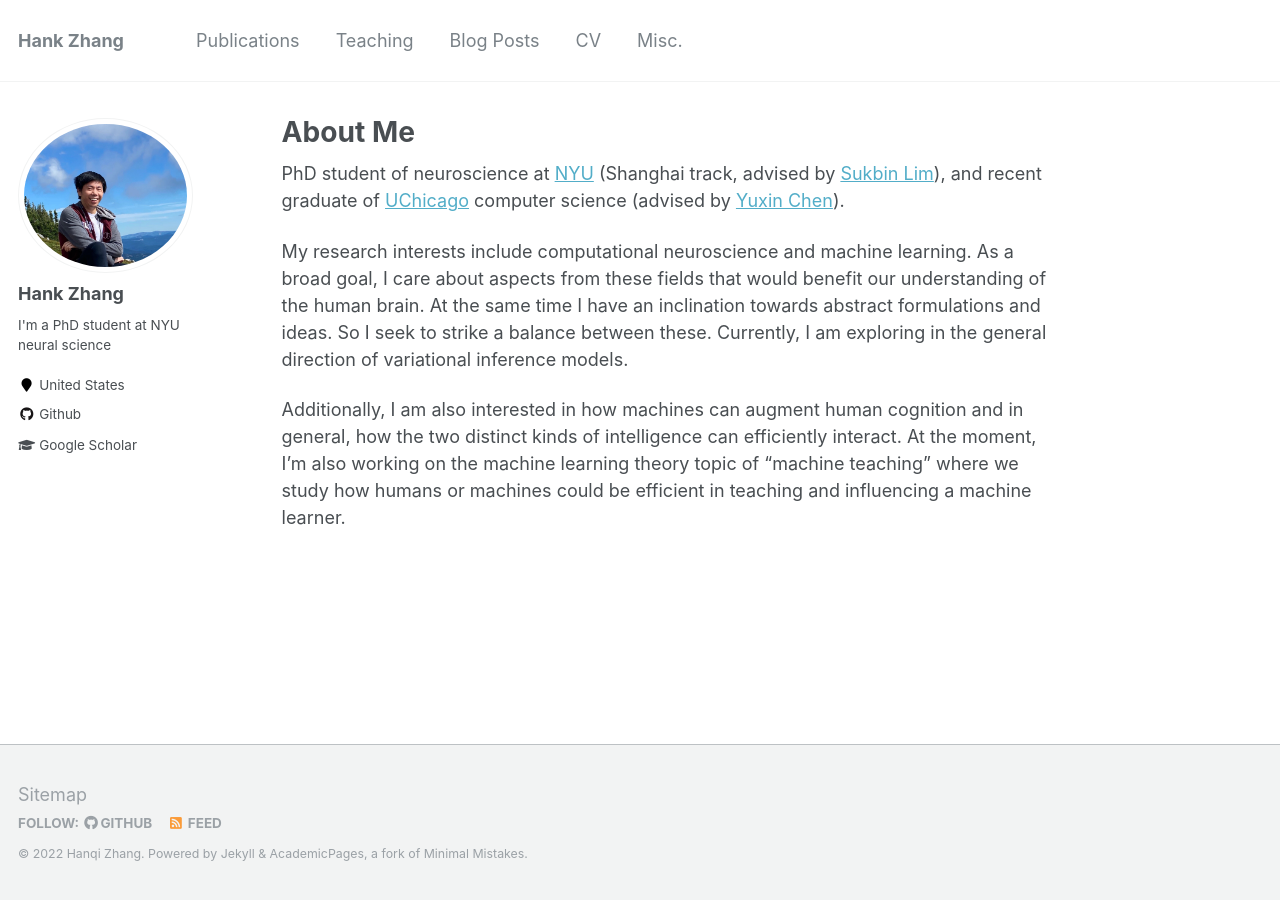
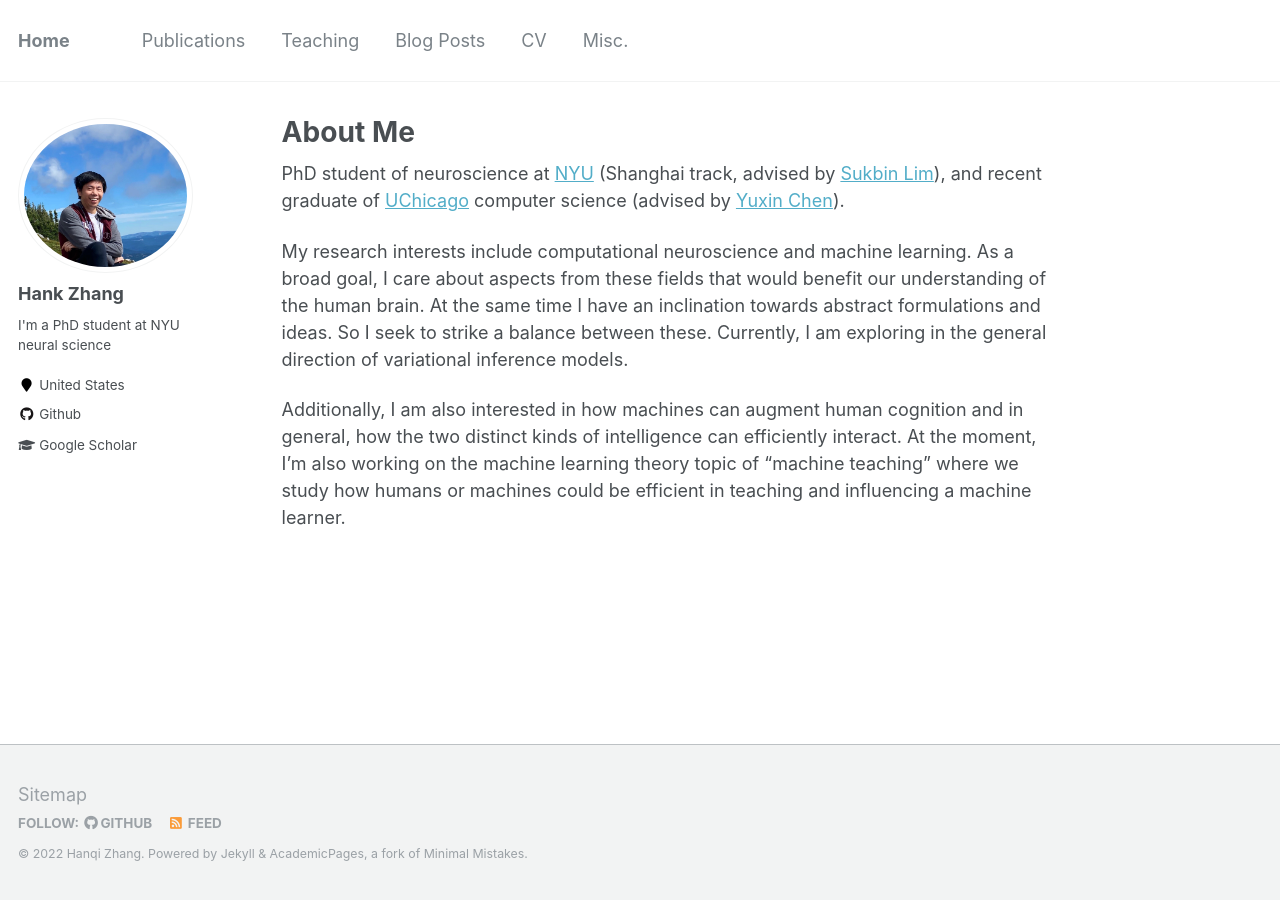
Before and after one commit to hanqizhang/hanqizhang.github.io, a Jekyll site: the page built from _pages/about.md, in a window 1280 px wide. Built offline with Jekyll 4.4.1, drawn with Linux system fonts in a browser that asks for light colours.

Commit message:
Update _config.yml

```diff
--- a/_config.yml
+++ b/_config.yml
@@ -7,7 +7,7 @@
 
 # Site Settings
 locale                   : "en-US"
-title                    : "Hank Zhang"
+title                    : "Home"
 title_separator          : "-"
 name                     : &name "Hanqi Zhang"
 description              : &description "personal description"
```
